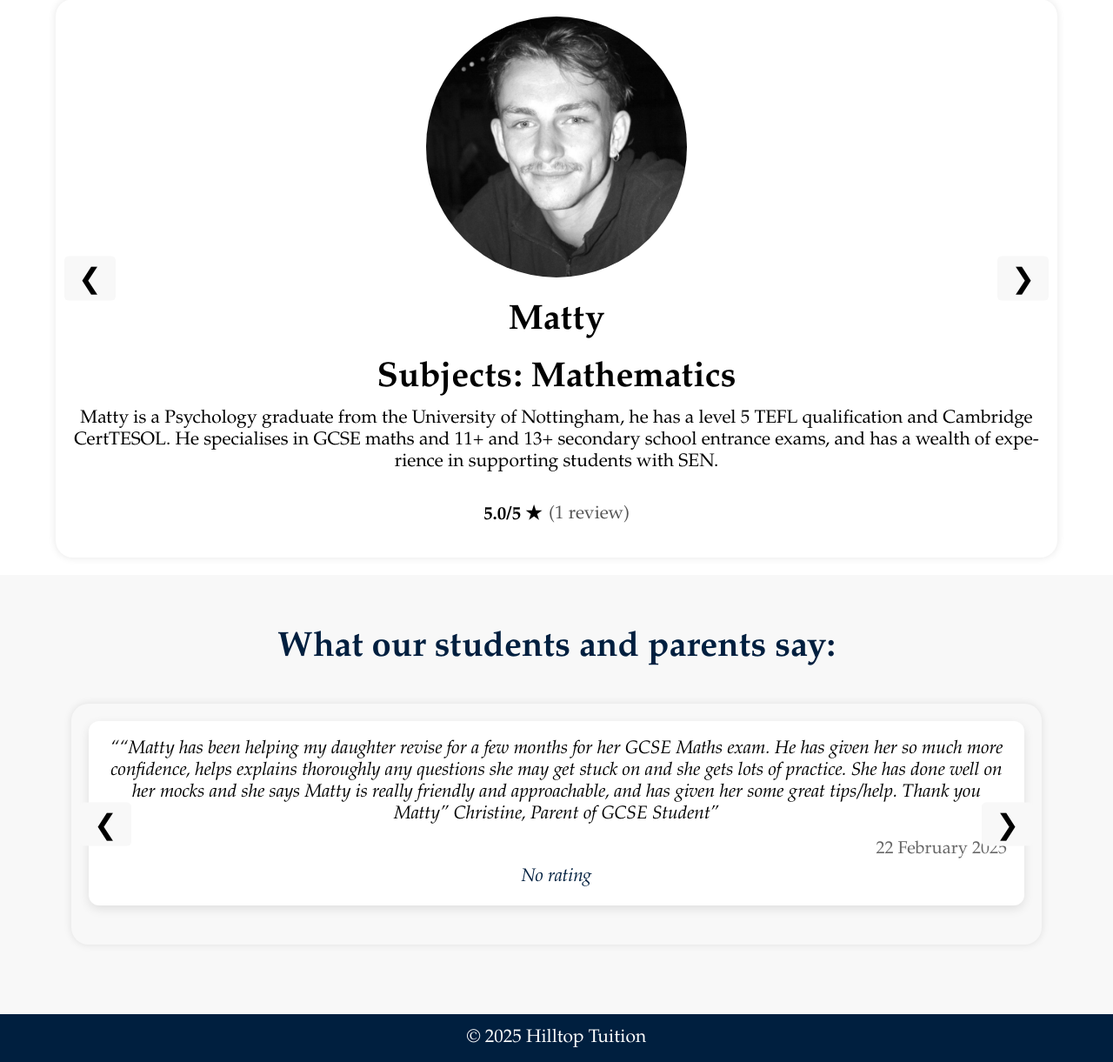
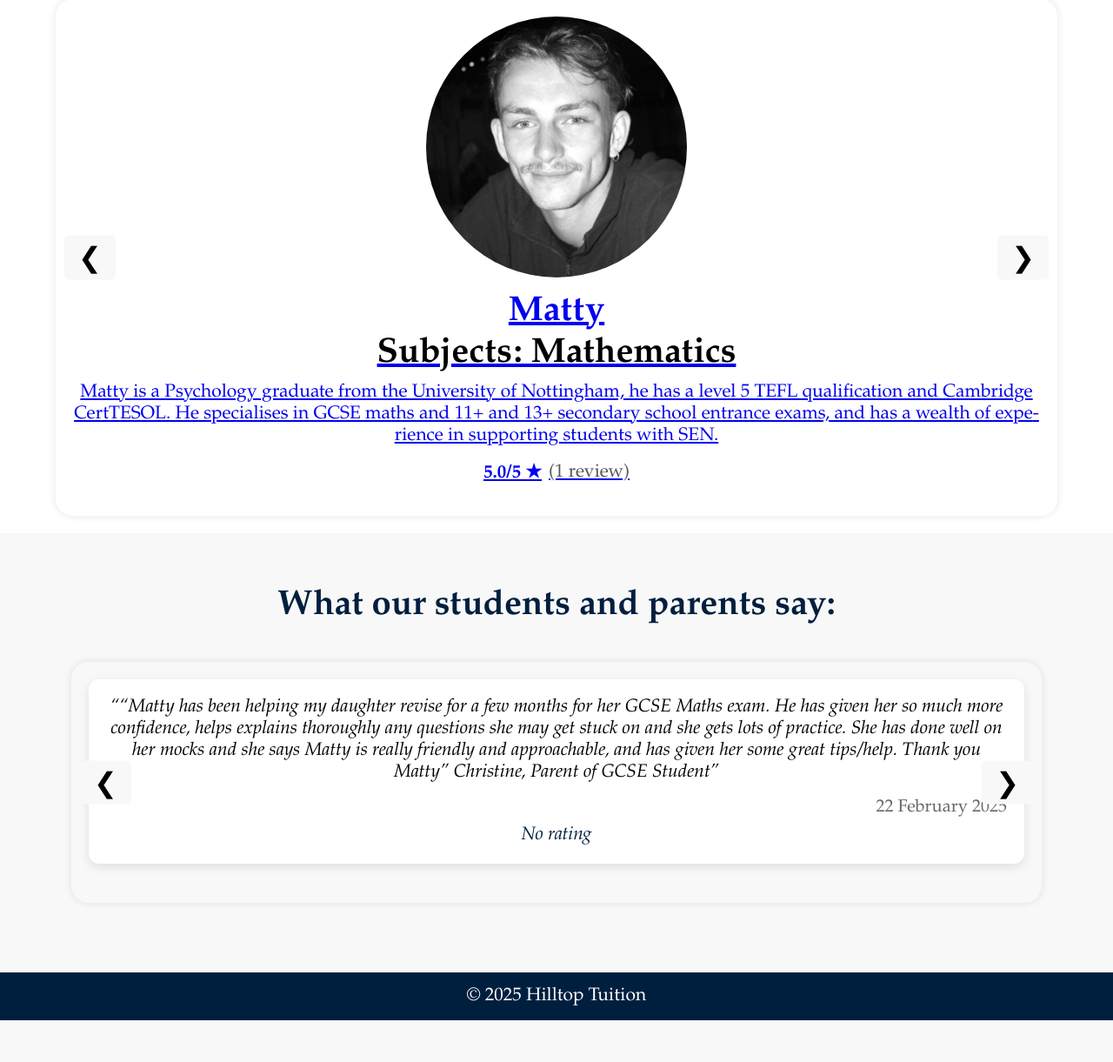
Before and after one commit to MattDwyer14/Hilltop-Tuition, a Django app: page / in a window 1280 px wide. Shown: the part 938-2159 px from the top of the page at 87% size. After the commit the page ends 2111 px from the top, so only its background shows below. Run offline with Django 5.2, Linux system fonts and the light colour scheme; data comes from the database, SQL or seed files in the repository.

Commit message:
feat(links): review to tutor profile and tutor profile links to contact page

```diff
--- a/home/templates/home/home.html
+++ b/home/templates/home/home.html
@@ -33,7 +33,8 @@
     <div class="carousel-track">
         {% for tutor in tutors %}
         <div class="carousel-slide">
-            <div class="tutor-info">
+          <div class="tutor-info">
+              <a href="{% url 'tutor_detail' tutor.pk %}" class="tutor-link">
                 {% if tutor.image %}
                 <img
                     src="{{ tutor.image.url }}"
@@ -41,8 +42,8 @@
                     class="tutor-photo"
                 />
                 {% endif %}
-                <h3>{{ tutor.name }}</h3>
-                <h4>Subjects: {{ tutor.expertise_list }}</h4>
+                <h4>{{ tutor.name }}</h4>
+                <h3>Subjects: {{ tutor.expertise_list }}</h3>
                 <p>{{ tutor.summary }}</p>
 
                 {# Average rating display #}
@@ -58,6 +59,7 @@
                   <em>No ratings yet</em>
                 </div>
                 {% endif %}
+              </a>
             </div>
         </div>
         {% endfor %}
--- a/home/templates/home/meettheteam.html
+++ b/home/templates/home/meettheteam.html
@@ -50,7 +50,6 @@
                         <em>No ratings yet</em>
                     </div>
                     {% endif %}
-
                     {% if tutor.qualifications %}
                     <p><strong>Qualifications:</strong> {{ tutor.qualifications }}</p>
                     {% endif %}
--- a/home/templates/home/tutor_detail.html
+++ b/home/templates/home/tutor_detail.html
@@ -24,7 +24,7 @@
       {{ tutor.about|linebreaks }}
     </div>
     {% endif %}
-
+    <a href="{% url 'contact' %}" class="back-link">Make an Enquiry</a>
     <div class="tutor-rating">
       {% if tutor.average_rating %}
       <span class="avg">{{ tutor.average_rating }}/5 ★</span>
```
